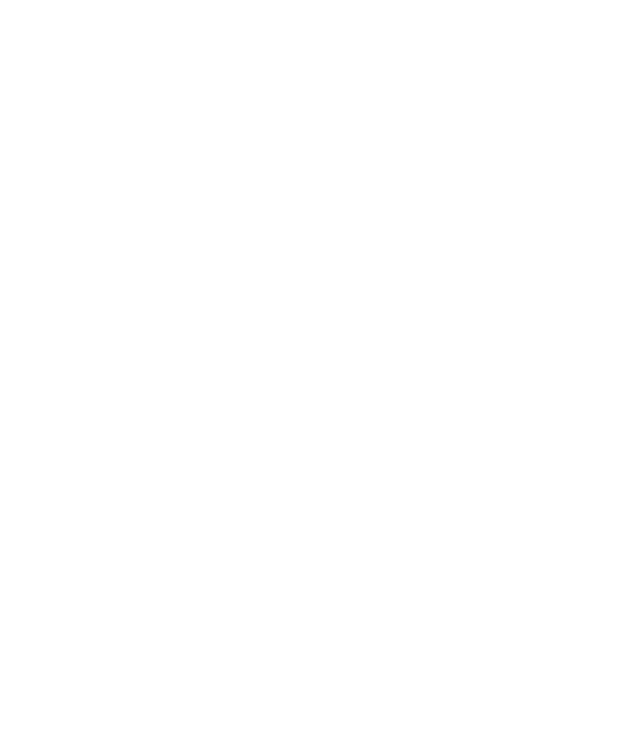
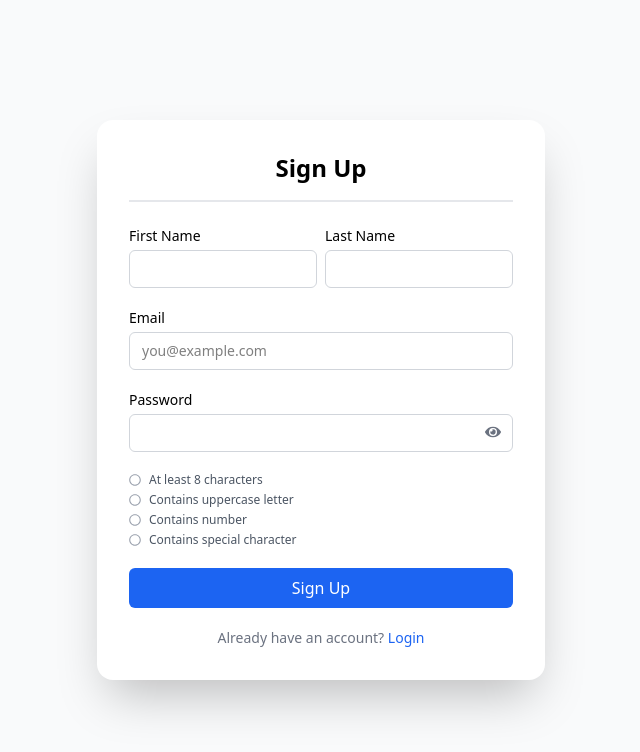
Before and after one commit to muhdSajid/CRMApple, a React (Vite) app: page /signup in a window 1280 px wide. Before the commit this address had no page. Shown: the top 752 px of the page, without its empty margins (319-959 px from the left). Built offline with nearby package versions, Linux system fonts and the light colour scheme.

Commit message:
Sign up page and validation implemented

```diff
--- a/src/App.jsx
+++ b/src/App.jsx
@@ -8,12 +8,14 @@
 import FaqPage from "./components/faq/Faq";
 import UserGuide from "./components/common/userGuide/UserGuide";
 import LoginPage from "./components/auth/Login";
+import SignupPage from "./components/auth/Signup";
 
 function App() {
   return (
     <Router>
       <Routes>
         <Route path="/login" element={<LoginPage />} />
+        <Route path="/signup" element={<SignupPage />} />
         <Route path="/" element={<Layout />}>
           <Route index element={<Dashboard />} />
           <Route path="/stock" element={<MedicineStock />} />
--- a/src/components/auth/Login.jsx
+++ b/src/components/auth/Login.jsx
@@ -68,7 +68,7 @@
 
           <p className="text-sm text-center text-gray-500">
             Don’t have an account?{" "}
-            <a href="#" className="text-blue-600">
+            <a href="/signup" className="text-blue-600">
               Sign up
             </a>
           </p>
--- /dev/null
+++ b/src/components/auth/Signup.jsx
@@ -0,0 +1,199 @@
+import React, { useState } from "react";
+import { FaEye, FaEyeSlash } from "react-icons/fa";
+import { FaCheckCircle, FaRegCircle } from "react-icons/fa";
+import { validateSignup } from "../../utils/validate";
+
+const SignupPage = () => {
+  const [formData, setFormData] = useState({
+    firstName: "",
+    lastName: "",
+    email: "",
+    password: "",
+  });
+  const [errors, setErrors] = useState({
+    firstName: "",
+    lastName: "",
+    email: "",
+    password: "",
+  });
+
+  const [showPassword, setShowPassword] = useState(false);
+
+  const handleChange = (e) => {
+    setFormData({ ...formData, [e.target.name]: e.target.value });
+  };
+
+  const togglePassword = () => {
+    setShowPassword((prev) => !prev);
+  };
+
+  const passwordChecks = {
+    length: formData.password.length >= 8,
+    upper: /[A-Z]/.test(formData.password),
+    number: /[0-9]/.test(formData.password),
+    special: /[^A-Za-z0-9]/.test(formData.password),
+  };
+
+  const handleSubmit = (e) => {
+    e.preventDefault();
+    const validationErrors = validateSignup(formData);
+    setErrors(validationErrors);
+    console.log("Form submitted:", formData);
+    // TODO: Validate & submit to backend
+  };
+
+  return (
+    <div className="min-h-screen flex items-center justify-center bg-gray-50 px-4">
+      <div className="bg-white rounded-2xl shadow-2xl p-6 sm:p-8 w-full max-w-md">
+        <div className="border-b-2 border-gray-200 pb-4 mb-6">
+          <h3 className="text-2xl font-semibold text-center">Sign Up</h3>
+        </div>
+
+        <form onSubmit={handleSubmit} className="space-y-5">
+          <div className="flex gap-2">
+            <div className="w-1/2">
+              <label className="block text-sm mb-1">First Name</label>
+              <input
+                type="text"
+                name="firstName"
+                className={`w-full border rounded-md px-3 py-2 text-sm focus:outline-none ${
+                  errors.firstName
+                    ? "border-red-500"
+                    : "border-gray-300 focus:ring-1 focus:ring-blue-500"
+                }`}
+                value={formData.firstName}
+                onChange={handleChange}
+              />
+              {errors.firstName && (
+                <p className="text-red-500 text-xs mt-1">{errors.firstName}</p>
+              )}
+            </div>
+
+            <div className="w-1/2">
+              <label className="block text-sm mb-1">Last Name</label>
+              <input
+                type="text"
+                name="lastName"
+                className={`w-full border rounded-md px-3 py-2 text-sm focus:outline-none ${
+                  errors.lastName
+                    ? "border-red-500"
+                    : "border-gray-300 focus:ring-1 focus:ring-blue-500"
+                }`}
+                value={formData.lastName}
+                onChange={handleChange}
+              />
+              {errors.lastName && (
+                <p className="text-red-500 text-xs mt-1">{errors.lastName}</p>
+              )}
+            </div>
+          </div>
+
+          <div>
+            <label className="block text-sm mb-1">Email</label>
+            <input
+              type="email"
+              name="email"
+              className={`w-full border rounded-md px-3 py-2 text-sm focus:outline-none ${
+                errors.email
+                  ? "border-red-500"
+                  : "border-gray-300 focus:ring-1 focus:ring-blue-500"
+              }`}
+              value={formData.email}
+              onChange={handleChange}
+              placeholder="you@example.com"
+            />
+            {errors.email && (
+              <p className="text-red-500 text-xs mt-1">{errors.email}</p>
+            )}
+          </div>
+
+          <div>
+            <label className="block text-sm mb-1">Password</label>
+            <div className="relative">
+              <input
+                type={showPassword ? "text" : "password"}
+                name="password"
+                className={`w-full border rounded-md px-3 py-2 text-sm focus:outline-none ${
+                  errors.password
+                    ? "border-red-500"
+                    : "border-gray-300 focus:ring-1 focus:ring-blue-500"
+                } pr-10`}
+                value={formData.password}
+                onChange={handleChange}
+              />
+              <div
+                className="absolute top-2.5 right-3 text-gray-500 cursor-pointer"
+                onClick={togglePassword}
+              >
+                {showPassword ? <FaEyeSlash /> : <FaEye />}
+              </div>
+              {errors.password && (
+                <p className="text-red-500 text-xs mt-1">{errors.password}</p>
+              )}
+            </div>
+          </div>
+
+          {/* Password Requirements */}
+          <div className="text-xs text-gray-600 space-y-1 mt-2">
+            <div className="flex items-center gap-2">
+              {passwordChecks.length ? (
+                <FaCheckCircle className="text-green-500" />
+              ) : (
+                <FaRegCircle className="text-gray-400" />
+              )}
+              <p className={passwordChecks.length ? "text-green-600" : ""}>
+                At least 8 characters
+              </p>
+            </div>
+            <div className="flex items-center gap-2">
+              {passwordChecks.upper ? (
+                <FaCheckCircle className="text-green-500" />
+              ) : (
+                <FaRegCircle className="text-gray-400" />
+              )}
+              <p className={passwordChecks.upper ? "text-green-600" : ""}>
+                Contains uppercase letter
+              </p>
+            </div>
+            <div className="flex items-center gap-2">
+              {passwordChecks.number ? (
+                <FaCheckCircle className="text-green-500" />
+              ) : (
+                <FaRegCircle className="text-gray-400" />
+              )}
+              <p className={passwordChecks.number ? "text-green-600" : ""}>
+                Contains number
+              </p>
+            </div>
+            <div className="flex items-center gap-2">
+              {passwordChecks.special ? (
+                <FaCheckCircle className="text-green-500" />
+              ) : (
+                <FaRegCircle className="text-gray-400" />
+              )}
+              <p className={passwordChecks.special ? "text-green-600" : ""}>
+                Contains special character
+              </p>
+            </div>
+          </div>
+
+          <button
+            type="submit"
+            className="w-full bg-blue-600 text-white rounded-md py-2 hover:bg-blue-700 transition duration-200"
+          >
+            Sign Up
+          </button>
+
+          <p className="text-sm text-center text-gray-500">
+            Already have an account?{" "}
+            <a href="/login" className="text-blue-600 hover:underline">
+              Login
+            </a>
+          </p>
+        </form>
+      </div>
+    </div>
+  );
+};
+
+export default SignupPage;
--- /dev/null
+++ b/src/utils/validate.js
@@ -0,0 +1,36 @@
+export const validateSignup = (values) => {
+  const errors = {};
+
+  if (!values.firstName.trim()) {
+    errors.firstName = "First name is required.";
+  }
+
+  if (!values.lastName.trim()) {
+    errors.lastName = "Last name is required.";
+  }
+
+  if (!values.email.trim()) {
+    errors.email = "Email is required.";
+  } else if (!/^\S+@\S+\.\S+$/.test(values.email)) {
+    errors.email = "Enter a valid email address.";
+  }
+
+  if (!values.password) {
+    errors.password = "Password is required.";
+  } else {
+    if (values.password.length < 8) {
+      errors.password = "Password must be at least 8 characters.";
+    }
+    if (!/[A-Z]/.test(values.password)) {
+      errors.password = "Include at least one uppercase letter.";
+    }
+    if (!/[0-9]/.test(values.password)) {
+      errors.password = "Include at least one number.";
+    }
+    if (!/[!@#$%^&*]/.test(values.password)) {
+      errors.password = "Include at least one special character.";
+    }
+  }
+
+  return errors;
+};
```
